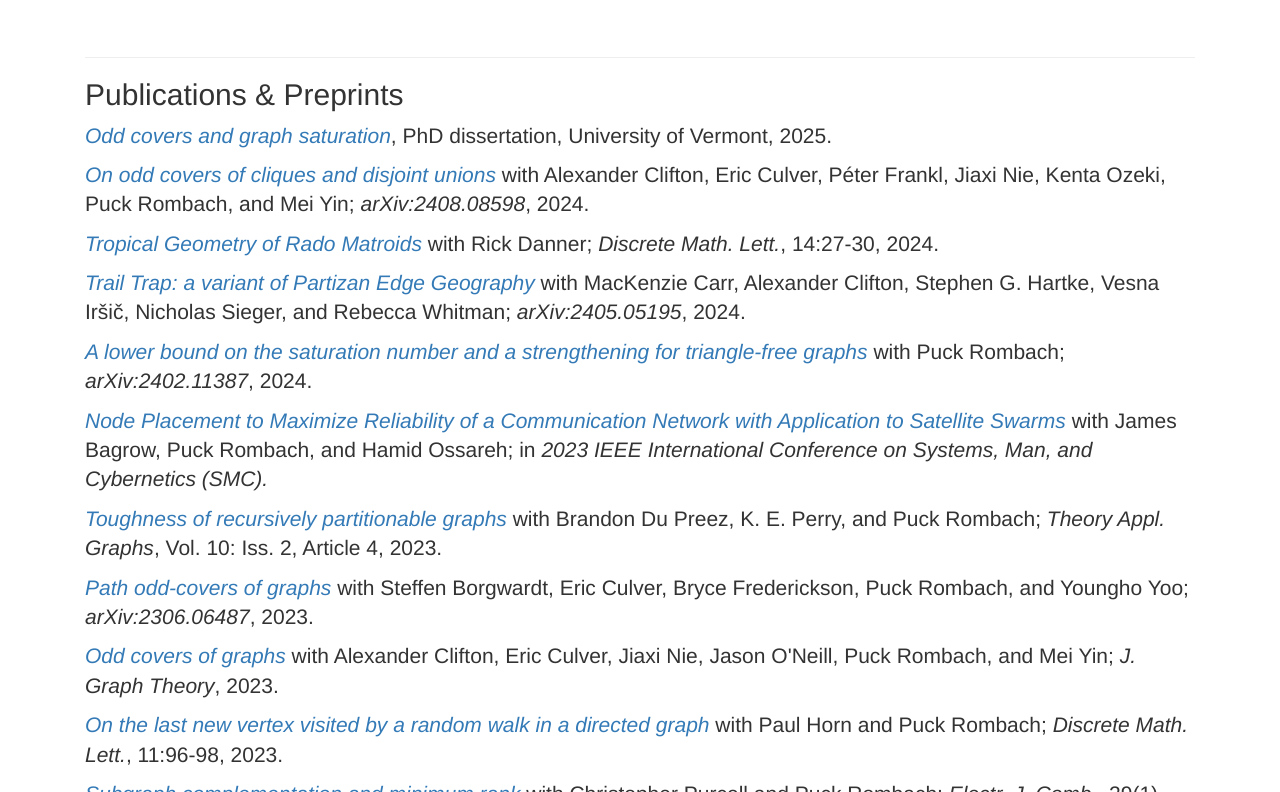
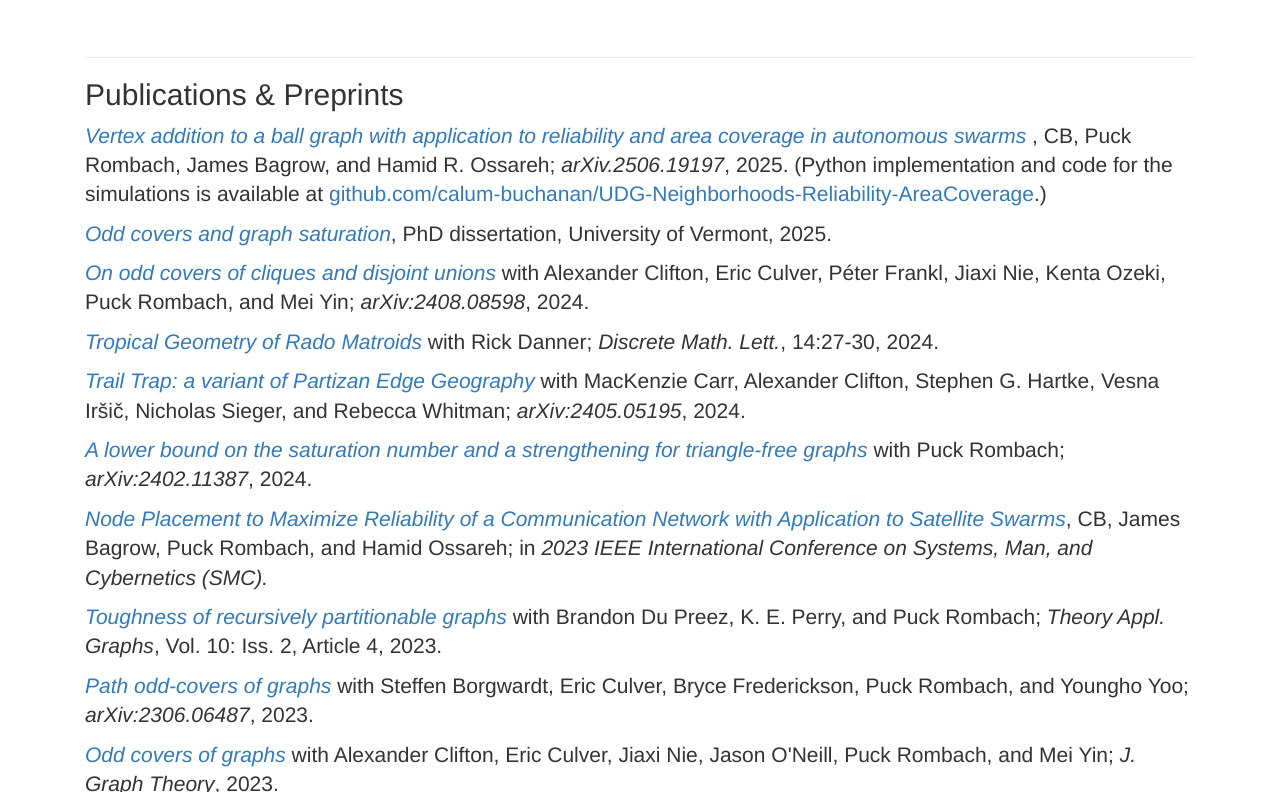
Before and after one commit to calum-buchanan/calum-buchanan.github.io, a plain HTML site: page index.html in a window 1280 px wide. Shown: the part 693-1485 px from the top of the page. Drawn offline with Linux system fonts and the light colour scheme.

Commit message:
Added Vertex addition paper to index and cv

```diff
--- a/index.html
+++ b/index.html
@@ -182,6 +182,16 @@
                         <h2>Publications & Preprints</h2>
 
                         <p>
+                        <a target="_blank" href="https://doi.org/10.48550/arXiv.2506.19197"><em>Vertex addition to a ball graph with application to reliability and area coverage in autonomous swarms
+                        </em></a>, CB, Puck Rombach, James Bagrow, and Hamid R. Ossareh; <em>arXiv.2506.19197</em>, 2025.
+                        <!-- <ul>
+                        <li class="no-bullets"> -->
+                        (Python implementation and code for the simulations is available at <a target="_blank" href="https://github.com/calum-buchanan/UDG-Neighborhoods-Reliability-AreaCoverage">github.com/calum-buchanan/UDG-Neighborhoods-Reliability-AreaCoverage</a>.)
+                        <!-- </li>
+                        </ul> -->
+                        </p>
+
+                        <p>
                         <a target="_blank" href="papers/Buchanan_Dissertation_Published.pdf">
                         <em>Odd covers and graph saturation</em></a>, PhD dissertation, University of Vermont, 2025.
                         </p>
@@ -203,7 +213,7 @@
                         </p>
 
                         <p>
-                        <a target="_blank" href="https://doi.org/10.1109/SMC53992.2023.10394556"><em>Node Placement to Maximize Reliability of a Communication Network with Application to Satellite Swarms</em></a> with James Bagrow, Puck Rombach, and Hamid Ossareh; in <em>2023 IEEE International Conference on Systems, Man, and Cybernetics (SMC).</em>
+                        <a target="_blank" href="https://doi.org/10.1109/SMC53992.2023.10394556"><em>Node Placement to Maximize Reliability of a Communication Network with Application to Satellite Swarms</em></a>, CB, James Bagrow, Puck Rombach, and Hamid Ossareh; in <em>2023 IEEE International Conference on Systems, Man, and Cybernetics (SMC).</em>
                         </p>
 
                         <p>
```
Also changed, not shown: 1 other file.
